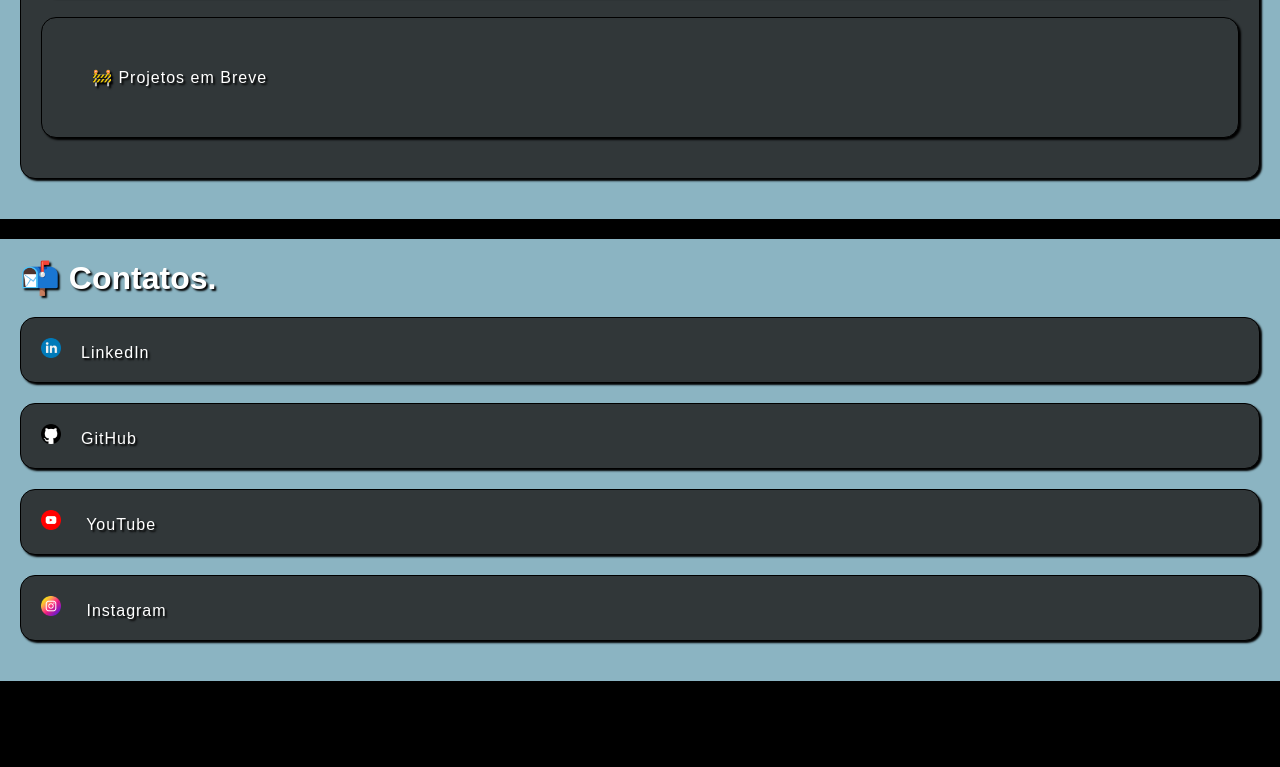
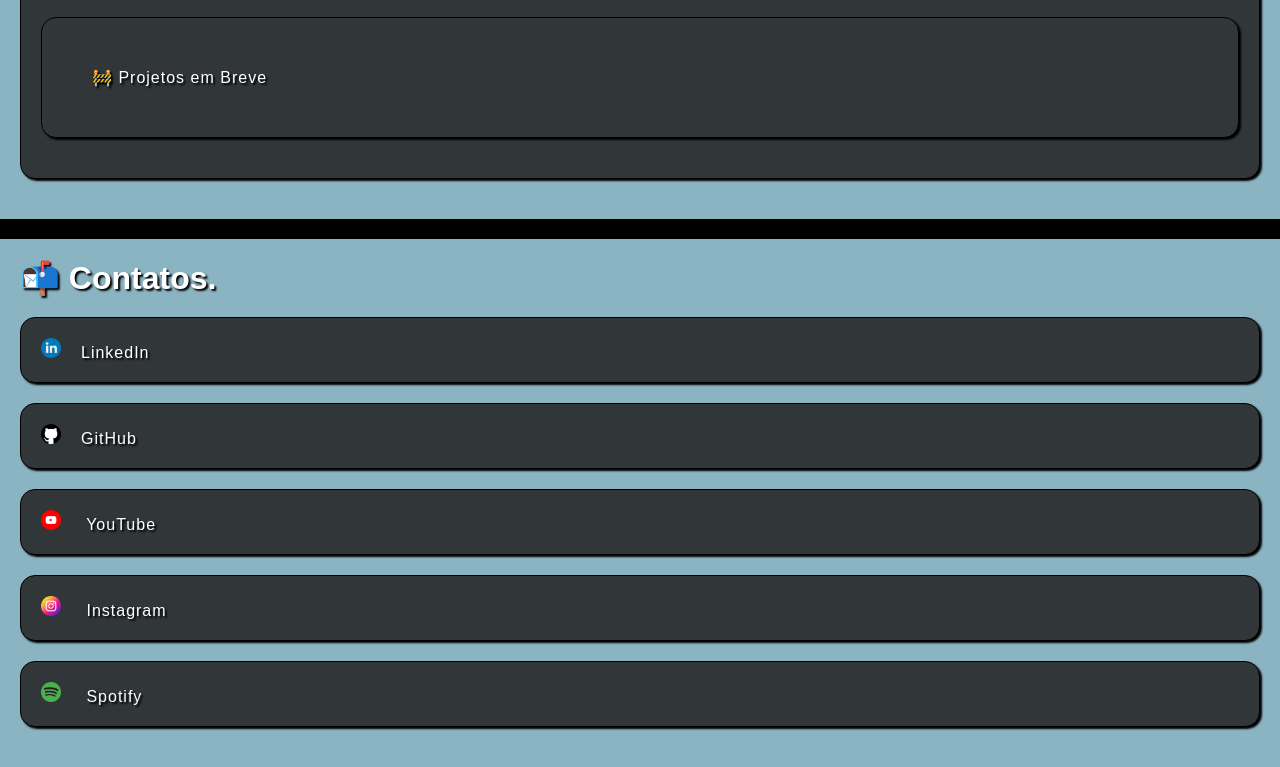
Before and after one commit to TIAG0MIRANDA/PortfolioV1.0, a plain HTML site: page index.html in a window 1280 px wide. Shown: the part 1081-1848 px from the top of the page. Before the commit the page ends 1762 px from the top, so only its background shows below. Drawn offline with Linux system fonts and the light colour scheme.

Commit message:
add spotify

```diff
--- a/index.html
+++ b/index.html
@@ -73,6 +73,7 @@
         <a href="https://github.com/TIAG0MIRANDA" target="_blank"> <img src="img/github.png" alt="">GitHub</a></li>
         <a href="https://www.youtube.com/@TiagosMultiverse" target="_blank"> <img src="img/youtube.png" alt=""> YouTube</a></li>
         <a href="https://www.instagram.com/otiaguinhom/" target="_blank"> <img src="img/instagram.png" alt=""> Instagram</a></li>
+        <a href="https://open.spotify.com/playlist/5KaTrc5tXhwI75gNz5EZr6" target="_blank"> <img src="img/spotify.png" alt=""> Spotify</a></li>
     </footer>
 </body>
 
```
Also changed, not shown: img/spotify.png (added).
